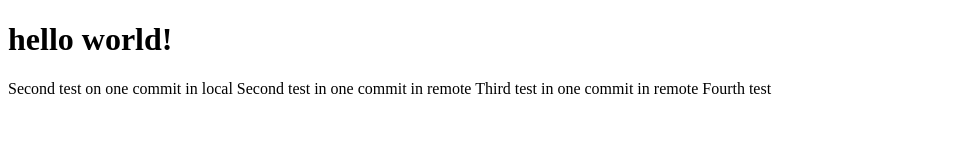
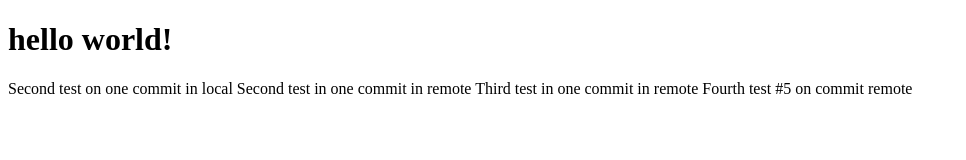
Before and after one commit to quendp/lessons, a plain HTML site: page SampleFileToBePulled.html in a window 1280 px wide. Shown: the whole page, without its empty margins (0-966 px from the left). Drawn offline with Linux system fonts and the light colour scheme.

Commit message:
Update SampleFileToBePulled.html

```diff
--- a/SampleFileToBePulled.html
+++ b/SampleFileToBePulled.html
@@ -15,6 +15,7 @@
         Second test in one commit in remote
         Third test in one commit in remote
         Fourth test
+        #5 on commit remote
     </p>
 </body>
 </html>
```
